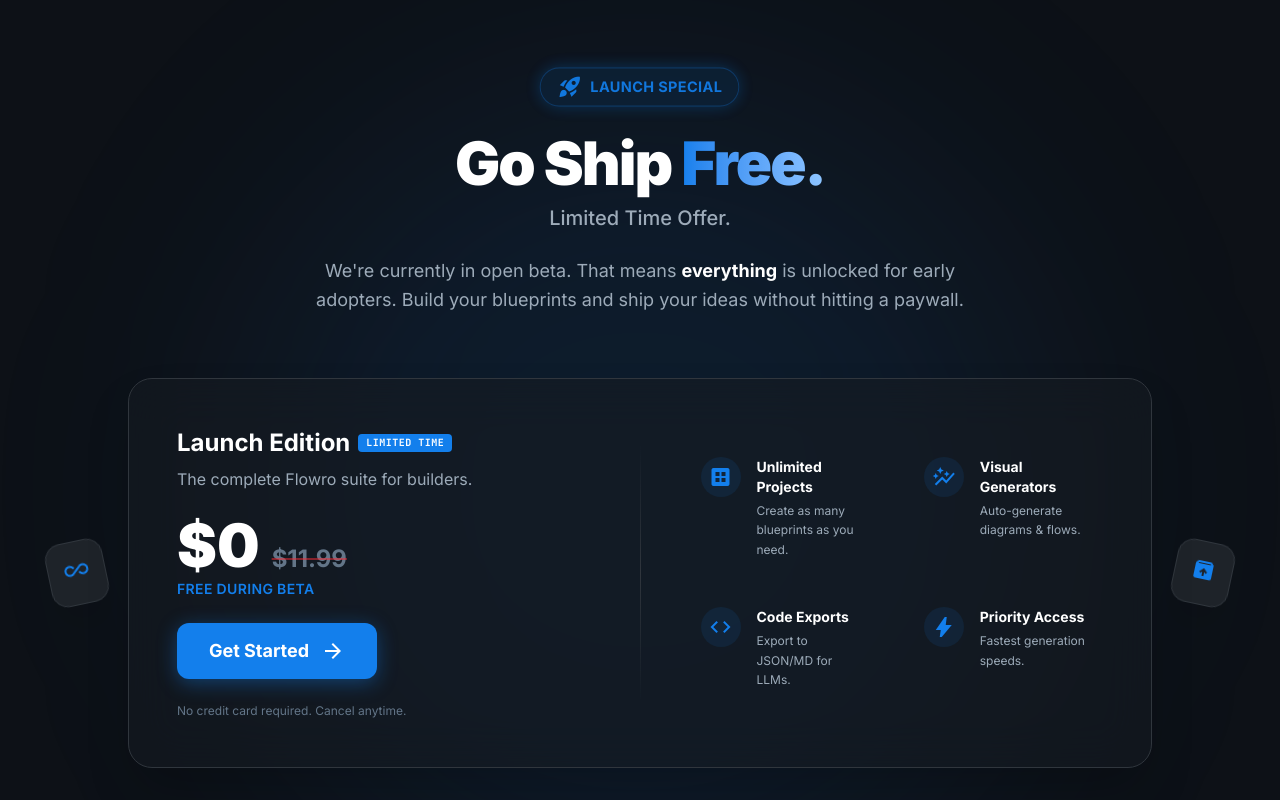
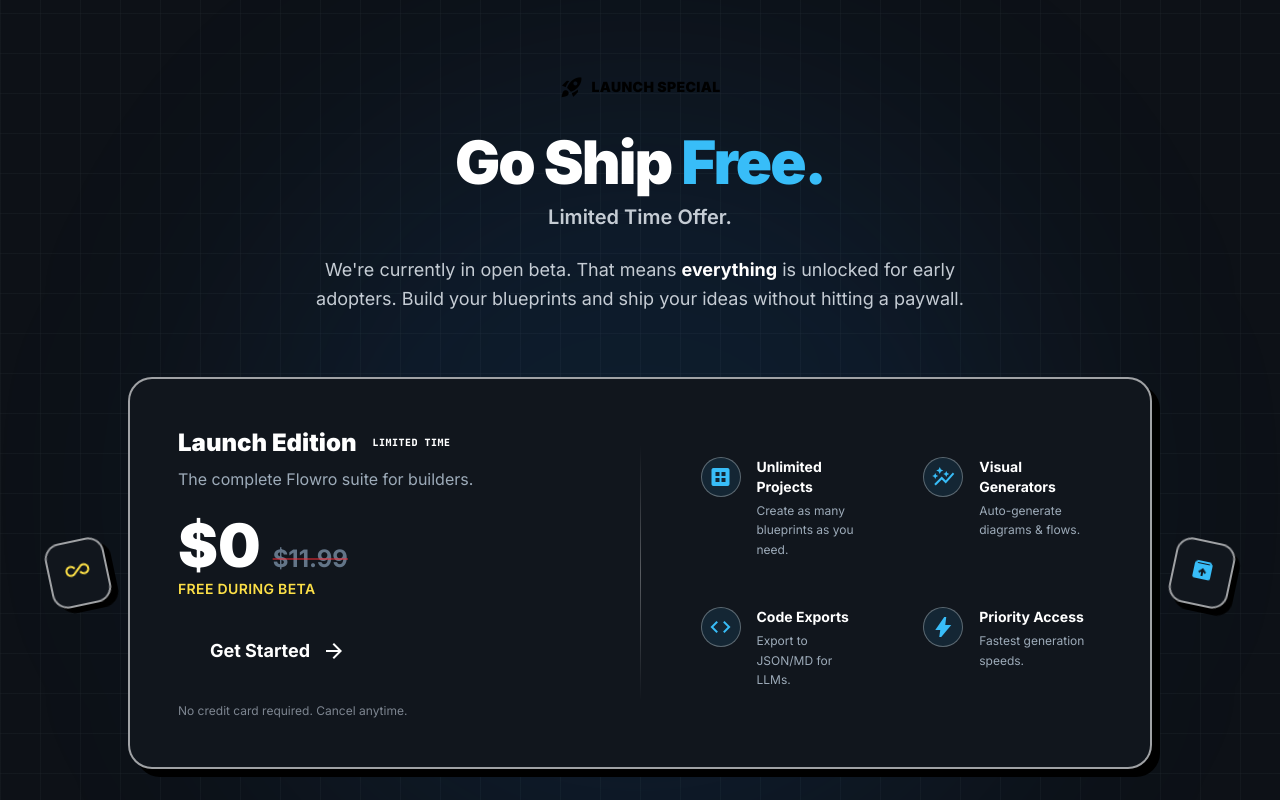
Before and after one commit to KhalidD0nc/Flowro-PM, a Next.js app in the folder app/: page / in a window 1280 px wide. Shown: the part 5220-6020 px from the top of the page. Built offline with nearby package versions, Linux system fonts and the light colour scheme; no server answers.

Commit message:
Ui changes

```diff
--- a/app/src/app/demo/page.tsx
+++ b/app/src/app/demo/page.tsx
@@ -15,7 +15,7 @@ export default function DemoLandingPage() {
             {/* Header */}
             <header className="sticky top-0 z-50 flex items-center justify-between border-b border-[#30363d] bg-[#0D1117]/80 backdrop-blur-md px-6 py-3">
                 <Link href="/" className="flex items-center gap-3 text-white cursor-pointer">
-                    <span className="material-symbols-outlined text-[#137fec] text-3xl">hourglass_top</span>
+                    <img src="/logo.svg" alt="Flowro Logo" className="size-8" />
                     <h2 className="text-lg font-bold leading-tight tracking-[-0.015em]">Flowro AI</h2>
                 </Link>
                 {isAuthenticated ? (
@@ -167,8 +167,8 @@ function DemoCard({
         <Link
             href={href}
             className={`group flex flex-col gap-4 p-6 rounded-xl border transition-all hover:-translate-y-1 ${featured
-                    ? "bg-[#137fec]/10 border-[#137fec]/30 hover:border-[#137fec]/50"
-                    : "bg-[#18212b] border-[#283039] hover:border-[#137fec]/30"
+                ? "bg-[#137fec]/10 border-[#137fec]/30 hover:border-[#137fec]/50"
+                : "bg-[#18212b] border-[#283039] hover:border-[#137fec]/30"
                 }`}
         >
             <div className={`size-12 rounded-lg flex items-center justify-center ${featured ? "bg-[#137fec]/20 text-[#137fec]" : "bg-[#283039] text-[#9dabb9] group-hover:text-[#137fec]"
--- a/app/src/app/privacy/page.tsx
+++ b/app/src/app/privacy/page.tsx
@@ -13,7 +13,7 @@ export default function PrivacyPage() {
             <header className="border-b border-slate-700/50 bg-[#101922]/80 backdrop-blur-sm sticky top-0 z-50">
                 <div className="max-w-4xl mx-auto px-6 py-4">
                     <Link href="/" className="flex items-center gap-2 w-fit">
-                        <span className="material-symbols-outlined text-[#137fec]" style={{ fontSize: '28px' }}>hourglass_top</span>
+                        <img src="/logo.svg" alt="Flowro Logo" className="size-7" />
                         <span className="text-lg font-bold tracking-tight text-white">Flowro AI</span>
                     </Link>
                 </div>
--- a/app/src/app/settings/page.tsx
+++ b/app/src/app/settings/page.tsx
@@ -68,7 +68,7 @@ export default function SettingsPage() {
         return (
             <div className="min-h-screen bg-[#101922] flex items-center justify-center">
                 <div className="flex items-center gap-3">
-                    <span className="material-symbols-outlined text-[#137fec] animate-spin text-3xl">hourglass_top</span>
+                    <img src="/logo.svg" alt="Loading" className="size-8 animate-spin" />
                 </div>
             </div>
         )
@@ -97,9 +97,7 @@ export default function SettingsPage() {
                     {/* Branding */}
                     <div className="flex items-center justify-between px-2">
                         <div className="flex items-center gap-3">
-                            <div className="size-8 text-[#137fec]">
-                                <span className="material-symbols-outlined text-[32px]">hourglass_top</span>
-                            </div>
+                            <img src="/logo.svg" alt="Flowro Logo" className="size-8" />
                             <div className="flex flex-col">
                                 <h1 className="text-lg font-bold leading-tight tracking-tight text-white">Flowro AI</h1>
                                 <p className="text-xs font-medium text-[#9dabb9]">Unified Blueprints</p>
--- a/app/src/app/terms/page.tsx
+++ b/app/src/app/terms/page.tsx
@@ -13,7 +13,7 @@ export default function TermsPage() {
             <header className="border-b border-slate-700/50 bg-[#101922]/80 backdrop-blur-sm sticky top-0 z-50">
                 <div className="max-w-4xl mx-auto px-6 py-4">
                     <Link href="/" className="flex items-center gap-2 w-fit">
-                        <span className="material-symbols-outlined text-[#137fec]" style={{ fontSize: '28px' }}>hourglass_top</span>
+                        <img src="/logo.svg" alt="Flowro Logo" className="size-7" />
                         <span className="text-lg font-bold tracking-tight text-white">Flowro AI</span>
                     </Link>
                 </div>
--- a/app/src/components/PricingSection.tsx
+++ b/app/src/components/PricingSection.tsx
@@ -4,24 +4,24 @@ import Link from "next/link";
 
 export default function PricingSection() {
     return (
-        <section id="pricing" className="py-24 px-6 lg:px-20 bg-[#0d1117] border-t border-[#30363d] scroll-mt-20 overflow-hidden relative">
+        <section id="pricing" className="py-24 px-6 lg:px-20 bg-[#0d1117] border-t-2 border-white/20 scroll-mt-20 overflow-hidden relative grid-bg">
             {/* Background Decor */}
             <div className="absolute top-1/2 left-1/2 -translate-x-1/2 -translate-y-1/2 w-[800px] h-[800px] bg-[#137fec]/10 blur-[130px] rounded-full pointer-events-none z-0"></div>
 
             <div className="layout-content-container max-w-[1024px] mx-auto flex flex-col gap-12 relative z-10">
                 {/* Page Heading */}
                 <div className="flex flex-col items-center text-center gap-6">
-                    <div className="inline-flex items-center gap-2 rounded-full border border-[#137fec]/30 bg-[#137fec]/10 px-4 py-1.5 w-fit shadow-[0_0_15px_rgba(19,127,236,0.3)] animate-subtle-pulse">
-                        <span className="material-symbols-outlined text-[18px] text-[#137fec]">rocket_launch</span>
-                        <span className="text-sm font-bold text-[#137fec] tracking-wide">LAUNCH SPECIAL</span>
+                    <div className="inline-flex items-center gap-2 px-4 py-1.5 w-fit neo-pill">
+                        <span className="material-symbols-outlined text-[18px] text-black">rocket_launch</span>
+                        <span className="text-sm font-black text-black tracking-wide">LAUNCH SPECIAL</span>
                     </div>
                     <div className="flex flex-col gap-2">
                         <h2 className="text-white text-5xl md:text-6xl font-black leading-[1.1] tracking-[-0.033em]">
-                            Go Ship <span className="text-transparent bg-clip-text bg-gradient-to-r from-[#137fec] to-blue-300">Free.</span>
+                            Go Ship <span className="text-[#38bdf8]">Free.</span>
                         </h2>
-                        <h3 className="text-[#9dabb9] text-xl font-medium">Limited Time Offer.</h3>
+                        <h3 className="text-[#c5ccd4] text-xl font-semibold">Limited Time Offer.</h3>
                     </div>
-                    <p className="text-[#9dabb9] text-lg font-normal leading-relaxed max-w-2xl">
+                    <p className="text-[#c5ccd4] text-lg font-normal leading-relaxed max-w-2xl">
                         We&apos;re currently in open beta. That means <span className="text-white font-bold">everything</span> is unlocked for early adopters. Build your blueprints and ship your ideas without hitting a paywall.
                     </p>
                 </div>
@@ -29,22 +29,22 @@ export default function PricingSection() {
                 {/* Single Hero Card */}
                 <div className="relative group perspective-1000 mt-4">
                     {/* Floating Elements */}
-                    <div className="hidden lg:block absolute -left-20 top-1/2 -translate-y-1/2 p-4 bg-[#1e2329] border border-[#30363d] rounded-2xl shadow-2xl rotate-[-12deg] z-0 animate-[float_6s_ease-in-out_infinite]">
-                        <span className="material-symbols-outlined text-4xl text-[#137fec]">all_inclusive</span>
+                    <div className="hidden lg:block absolute -left-20 top-1/2 -translate-y-1/2 p-4 bg-[#11161d] border-2 border-white/60 rounded-2xl shadow-[6px_6px_0_#000] rotate-[-12deg] z-0 animate-[float_6s_ease-in-out_infinite]">
+                        <span className="material-symbols-outlined text-4xl text-[#fde047]">all_inclusive</span>
                     </div>
-                    <div className="hidden lg:block absolute -right-20 top-1/2 -translate-y-1/2 p-4 bg-[#1e2329] border border-[#30363d] rounded-2xl shadow-2xl rotate-[12deg] z-0 animate-[float_6s_ease-in-out_infinite_2s]">
-                        <span className="material-symbols-outlined text-4xl text-[#137fec]">unarchive</span>
+                    <div className="hidden lg:block absolute -right-20 top-1/2 -translate-y-1/2 p-4 bg-[#11161d] border-2 border-white/60 rounded-2xl shadow-[6px_6px_0_#000] rotate-[12deg] z-0 animate-[float_6s_ease-in-out_infinite_2s]">
+                        <span className="material-symbols-outlined text-4xl text-[#38bdf8]">unarchive</span>
                     </div>
 
                     {/* Main Card */}
-                    <div className="relative z-10 bg-[#161b22]/60 backdrop-blur-xl border border-[#30363d] rounded-3xl p-8 md:p-12 shadow-2xl hover:border-[#137fec]/50 transition-all duration-500 hover:shadow-[0_0_50px_rgba(19,127,236,0.15)] flex flex-col md:flex-row gap-12 items-center">
+                    <div className="relative z-10 bg-[#11161d] border-2 border-white/60 rounded-3xl p-8 md:p-12 shadow-[8px_8px_0_#000] transition-all duration-500 flex flex-col md:flex-row gap-12 items-center">
 
                         {/* Left Side: Pricing & Value */}
                         <div className="flex-1 flex flex-col gap-6 text-center md:text-left items-center md:items-start">
                             <div className="flex flex-col gap-2">
-                                <h3 className="text-2xl font-bold text-white flex items-center gap-2">
+                                <h3 className="text-2xl font-black text-white flex items-center gap-2">
                                     Launch Edition
-                                    <span className="px-2 py-0.5 rounded text-[10px] bg-[#137fec] text-white font-mono uppercase tracking-wider">Limited Time</span>
+                                    <span className="neo-badge px-2 py-0.5 text-[10px] font-mono uppercase tracking-wider">Limited Time</span>
                                 </h3>
                                 <p className="text-[#9dabb9] text-base">The complete Flowro suite for builders.</p>
                             </div>
@@ -54,27 +54,27 @@ export default function PricingSection() {
                                     <span className="text-6xl font-black text-white">$0</span>
                                     <span className="text-2xl font-bold text-[#637588] line-through decoration-2 decoration-red-500/50">$11.99</span>
                                 </div>
-                                <span className="text-[#137fec] text-sm font-semibold tracking-wide">FREE DURING BETA</span>
+                                <span className="text-[#fde047] text-sm font-semibold tracking-wide">FREE DURING BETA</span>
                             </div>
 
                             <Link
                                 href="/auth"
-                                className="w-full md:w-auto min-w-[200px] h-14 flex items-center justify-center gap-3 bg-[#137fec] hover:bg-[#137fec]/90 text-white text-lg font-bold rounded-xl transition-all shadow-[0_4px_20px_rgba(19,127,236,0.4)] hover:shadow-[0_6px_30px_rgba(19,127,236,0.5)] active:scale-95 group-hover:scale-105"
+                                className="neo-button w-full md:w-auto min-w-[200px] h-14 flex items-center justify-center gap-3 text-lg font-bold active:scale-95"
                             >
                                 <span>Get Started</span>
                                 <span className="material-symbols-outlined">arrow_forward</span>
                             </Link>
-                            <p className="text-xs text-[#637588]">No credit card required. Cancel anytime.</p>
+                            <p className="text-xs text-[#7d8590]">No credit card required. Cancel anytime.</p>
                         </div>
 
                         {/* Divider */}
-                        <div className="w-full h-px md:w-px md:h-64 bg-gradient-to-r md:bg-gradient-to-b from-transparent via-[#30363d] to-transparent shrink-0"></div>
+                        <div className="w-full h-px md:w-px md:h-64 bg-gradient-to-r md:bg-gradient-to-b from-transparent via-white/30 to-transparent shrink-0"></div>
 
                         {/* Right Side: Features */}
                         <div className="flex-1 w-full">
                             <div className="grid sm:grid-cols-2 gap-x-8 gap-y-6">
                                 <div className="flex items-start gap-4 p-3 rounded-lg hover:bg-white/5 transition-colors">
-                                    <div className="size-10 rounded-full bg-[#137fec]/10 flex items-center justify-center shrink-0 text-[#137fec]">
+                                    <div className="size-10 rounded-full bg-[#38bdf8]/10 flex items-center justify-center shrink-0 text-[#38bdf8] border border-white/30">
                                         <span className="material-symbols-outlined">dataset</span>
                                     </div>
                                     <div className="flex flex-col gap-1">
@@ -84,7 +84,7 @@ export default function PricingSection() {
                                 </div>
 
                                 <div className="flex items-start gap-4 p-3 rounded-lg hover:bg-white/5 transition-colors">
-                                    <div className="size-10 rounded-full bg-[#137fec]/10 flex items-center justify-center shrink-0 text-[#137fec]">
+                                    <div className="size-10 rounded-full bg-[#38bdf8]/10 flex items-center justify-center shrink-0 text-[#38bdf8] border border-white/30">
                                         <span className="material-symbols-outlined">auto_graph</span>
                                     </div>
                                     <div className="flex flex-col gap-1">
@@ -94,7 +94,7 @@ export default function PricingSection() {
                                 </div>
 
                                 <div className="flex items-start gap-4 p-3 rounded-lg hover:bg-white/5 transition-colors">
-                                    <div className="size-10 rounded-full bg-[#137fec]/10 flex items-center justify-center shrink-0 text-[#137fec]">
+                                    <div className="size-10 rounded-full bg-[#38bdf8]/10 flex items-center justify-center shrink-0 text-[#38bdf8] border border-white/30">
                                         <span className="material-symbols-outlined">code</span>
                                     </div>
                                     <div className="flex flex-col gap-1">
@@ -104,7 +104,7 @@ export default function PricingSection() {
                                 </div>
 
                                 <div className="flex items-start gap-4 p-3 rounded-lg hover:bg-white/5 transition-colors">
-                                    <div className="size-10 rounded-full bg-[#137fec]/10 flex items-center justify-center shrink-0 text-[#137fec]">
+                                    <div className="size-10 rounded-full bg-[#38bdf8]/10 flex items-center justify-center shrink-0 text-[#38bdf8] border border-white/30">
                                         <span className="material-symbols-outlined">bolt</span>
                                     </div>
                                     <div className="flex flex-col gap-1">
```
Also changed, not shown: app/src/app/app/page.tsx (+5 -12 lines), app/src/app/dashboard.archived/page.tsx (+2 -5 lines), app/src/app/layout.tsx (+8 -3 lines), app/src/components/home/Sidebar.tsx (+30 -47 lines), app/src/components/onboarding/WelcomeModal.tsx (+3 -6 lines), app/public/logo.svg (added).
